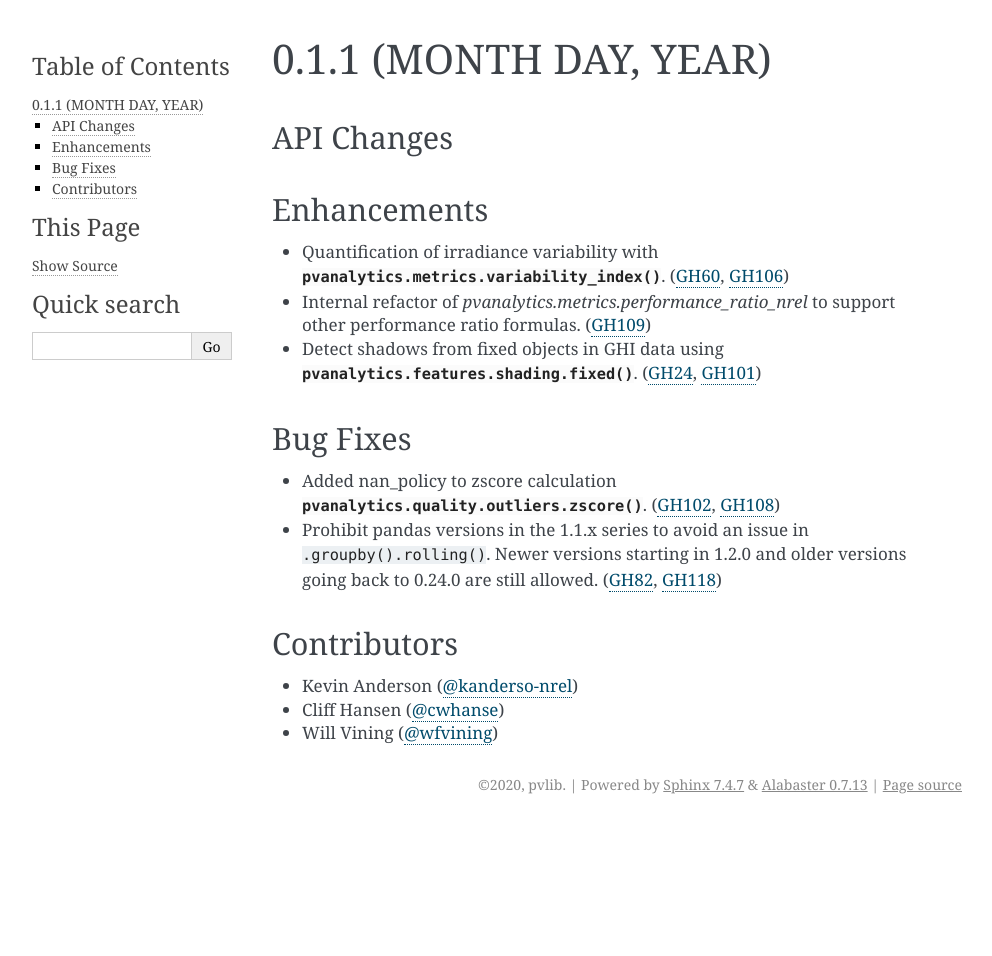
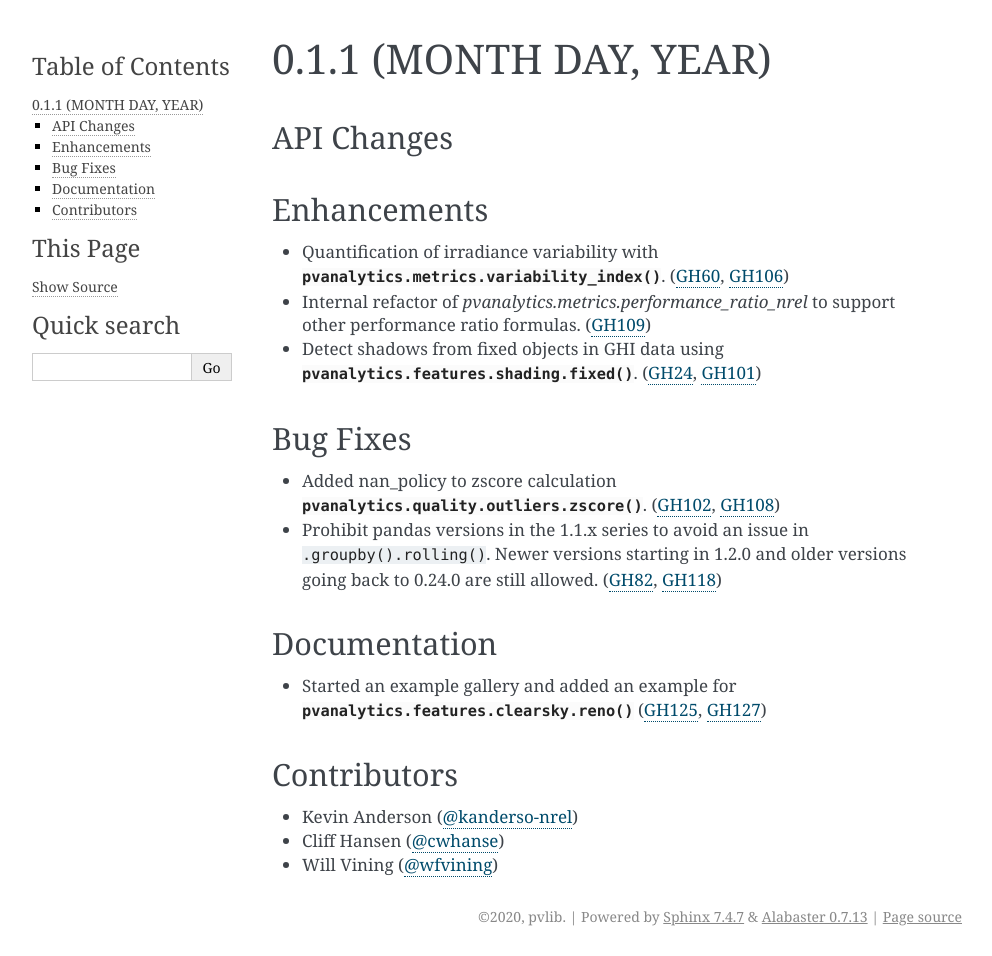
Before and after one commit to pvlib/pvanalytics, a Sphinx documentation site: the page built from docs/whatsnew/0.1.1.rst, in a window 1280 px wide. Shown: the whole page, without its empty margins (148-1140 px from the left). Built offline with Sphinx 7.4.7, drawn with Linux system fonts in a browser that asks for light colours; pages that are not in the unit, such as notebooks, are missing from menus; before the commit the page ends 900 px from its top, so only the background shows below that.

Commit message:
whatsnew

```diff
--- a/docs/whatsnew/0.1.1.rst
+++ b/docs/whatsnew/0.1.1.rst
@@ -25,6 +25,12 @@ Bug Fixes
   ``.groupby().rolling()``.  Newer versions starting in 1.2.0 and older
   versions going back to 0.24.0 are still allowed. (:issue:`82`, :pull:`118`)
 
+Documentation
+~~~~~~~~~~~~~
+
+* Started an example gallery and added an example for
+  :py:func:`pvanalytics.features.clearsky.reno`  (:issue:`125`, :pull:`127`)
+
 Contributors
 ~~~~~~~~~~~~
 
```
